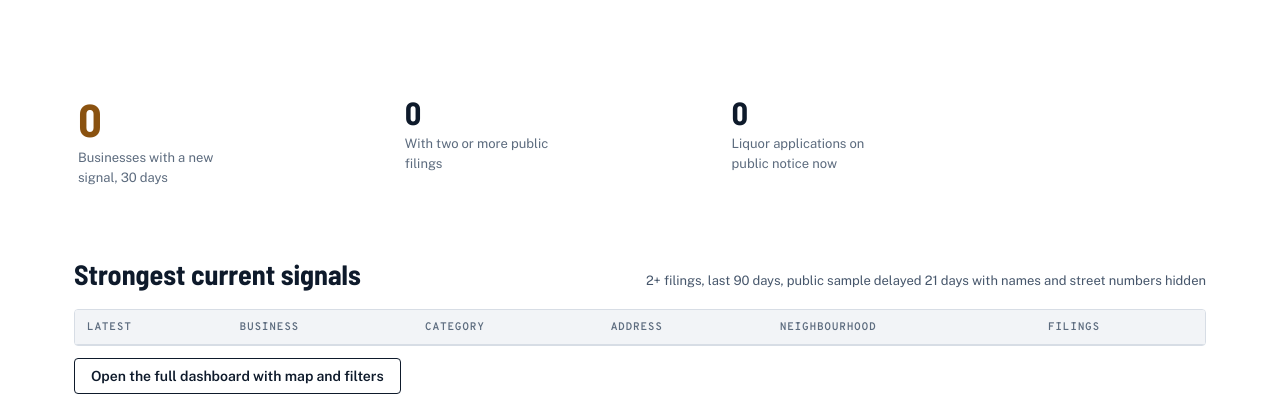
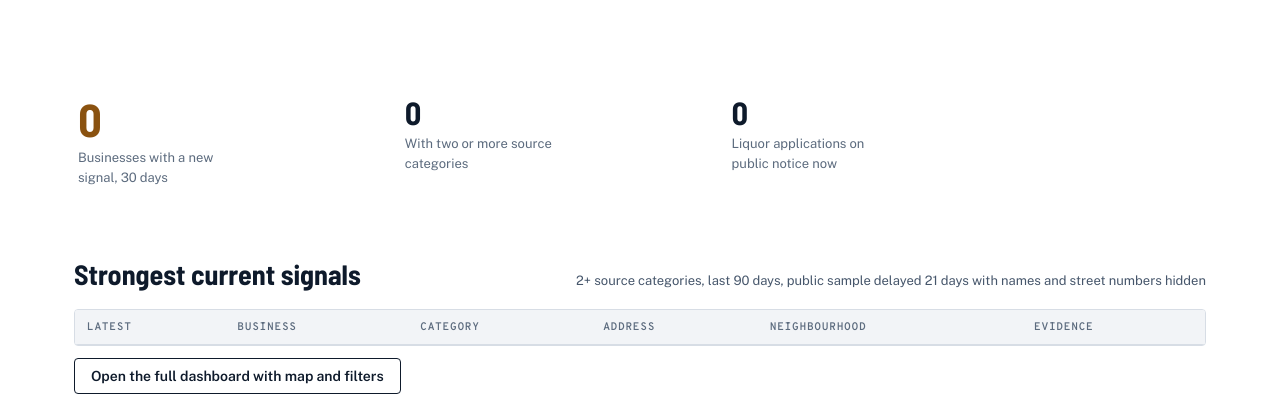
Before and after one commit to gamingyeetmaster-dev/firstdig, a FastAPI app: page /openings in a window 1280 px wide. Shown: the part 61-481 px from the top of the page. Run offline with FastAPI, Linux system fonts and the light colour scheme; data that the repository does not hold is empty; some libraries are stand-ins or nearby versions.

Commit message:
Present cross-source evidence on product page

```diff
--- a/app/web/templates/product_openings.html
+++ b/app/web/templates/product_openings.html
@@ -42,7 +42,7 @@
 
   <div class="stat-row">
     <div class="stat-item big"><b class="num">{{ stats.openings_30d }}</b><span>Businesses with a new signal, 30 days</span></div>
-    <div class="stat-item"><b class="num">{{ stats.openings_multi_30d }}</b><span>With two or more public filings</span></div>
+    <div class="stat-item"><b class="num">{{ stats.openings_multi_30d }}</b><span>With two or more source categories</span></div>
     <div class="stat-item"><b class="num">{{ stats.liquor_live }}</b><span>Liquor applications on public notice now</span></div>
     {% for r in by_cat[:2] %}<div class="stat-item"><b class="num">{{ r.n }}</b><span>{{ r.category.replace('_',' ') | capitalize }} signals, 30 days</span></div>{% endfor %}
   </div>
@@ -50,16 +50,16 @@
 </div></section>
 
 <section><div class="wrap">
-  <div class="sec-h"><h2>Strongest current signals</h2><span class="muted small">2+ filings, last 90 days, public sample delayed {{ FREE_DELAY_DAYS }} days with names and street numbers hidden</span></div>
+  <div class="sec-h"><h2>Strongest current signals</h2><span class="muted small">2+ source categories, last 90 days, public sample delayed {{ FREE_DELAY_DAYS }} days with names and street numbers hidden</span></div>
   <div class="tbl"><table>
-    <thead><tr><th>Latest</th><th>Business</th><th>Category</th><th>Address</th><th>Neighbourhood</th><th>Filings</th></tr></thead>
+    <thead><tr><th>Latest</th><th>Business</th><th>Category</th><th>Address</th><th>Neighbourhood</th><th>Evidence</th></tr></thead>
     <tbody>{% for o in items %}<tr>
       <td class="num">{{ o.last_signal | nice_date }}</td>
       <td><span class="value-tag">{{ o.name or 'Name on file' }}</span></td>
       <td><span class="pill op">{{ o.category_label }}</span></td>
       <td>{{ o.address }}</td>
       <td>{{ o.neighbourhood or o.city }}</td>
-      <td><b class="num">{{ o.signal_count }}</b> <span class="muted small">{{ o.signal_types | join(' + ') }}</span></td>
+      <td><b class="num">{{ o.source_count }} source{{ '' if o.source_count == 1 else 's' }}</b><span class="sub">{{ o.signal_count }} filing{{ '' if o.signal_count == 1 else 's' }} · {{ o.signal_types | join(' + ') }}</span></td>
     </tr>{% endfor %}</tbody>
   </table></div>
   <p style="margin-top:12px"><a class="btn" href="/app/openings">Open the full dashboard with map and filters</a></p>
```
